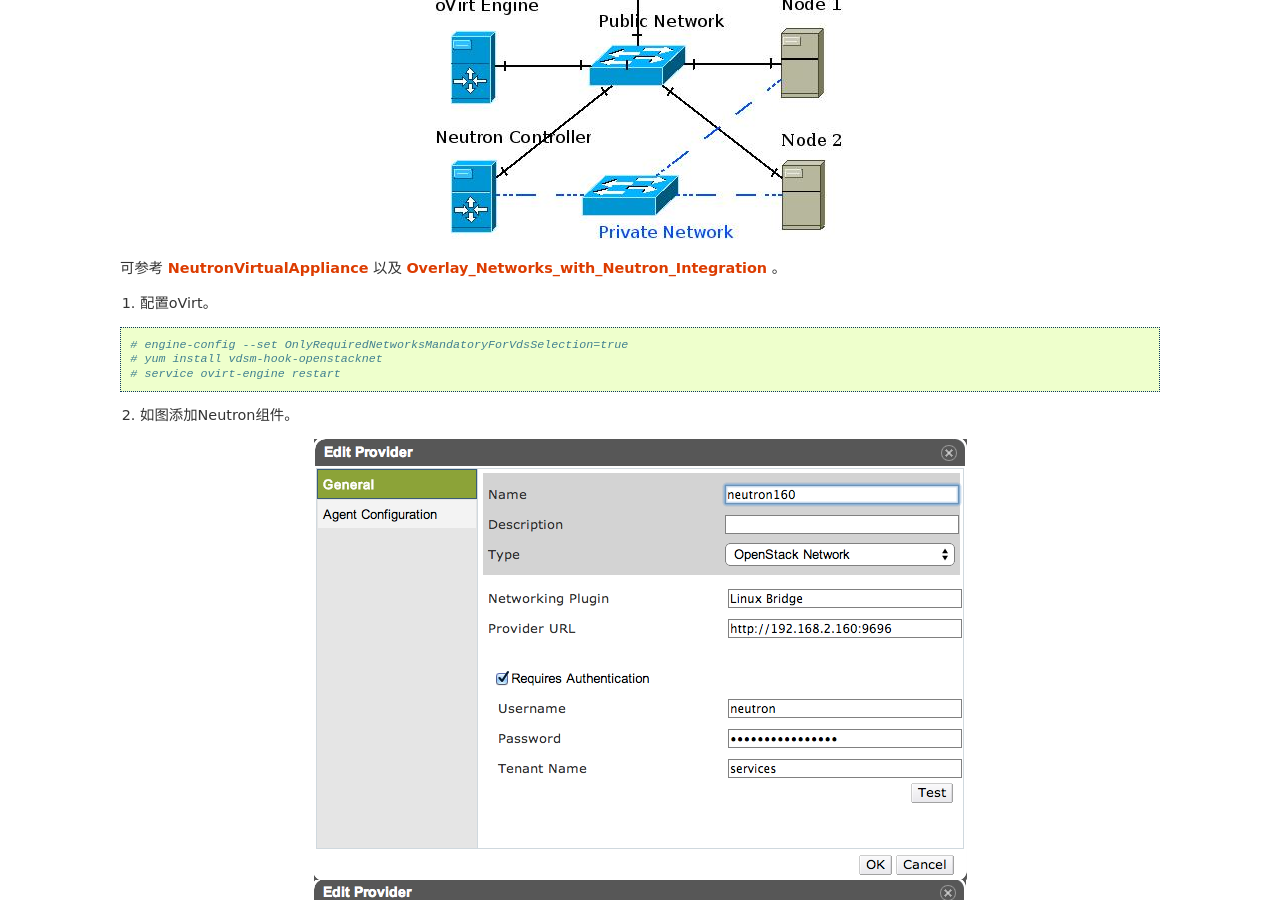
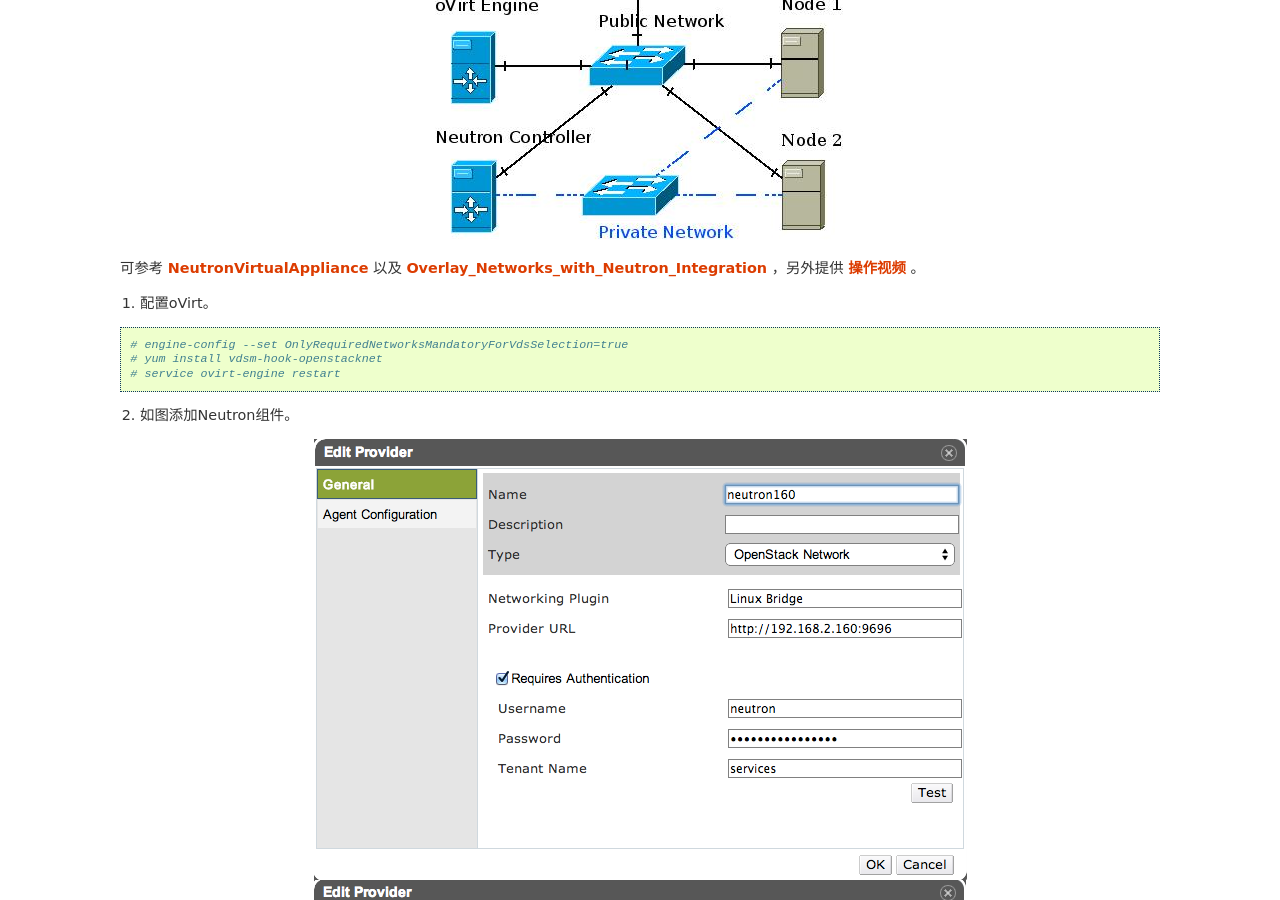
Before and after one commit to lofyer/InTheCloud, a Sphinx documentation site: the page built from source/posts/appendix01.rst, in a window 1280 px wide and 900 px high, scrolled down 5167 px. Built offline with Sphinx 7.4.7, drawn with Linux system fonts in a browser that asks for light colours; formulas are drawn with MathJax 3.

```diff
--- a/source/posts/appendix01.rst
+++ b/source/posts/appendix01.rst
@@ -131,7 +131,7 @@ Neutron
 .. image:: ../images/apx01-06.jpeg
     :align: center
 
-可参考 `NeutronVirtualAppliance <http://www.ovirt.org/Features/NeutronVirtualAppliance>`_ 以及 `Overlay_Networks_with_Neutron_Integration <http://www.ovirt.org/Overlay_Networks_with_Neutron_Integration>`_ 。
+可参考 `NeutronVirtualAppliance <http://www.ovirt.org/Features/NeutronVirtualAppliance>`_ 以及 `Overlay_Networks_with_Neutron_Integration <http://www.ovirt.org/Overlay_Networks_with_Neutron_Integration>`_ ，另外提供 `操作视频 <http://pan.baidu.com/s/1o6G61vG>`_ 。
 
 1. 配置oVirt。
 
--- a/source/posts/appendix02.rst
+++ b/source/posts/appendix02.rst
@@ -33,7 +33,7 @@ CPU
 
     .. code::
 
-        # ount tmpfs cgroup_root /sys/fs/cgroup
+        # mount tmpfs cgroup_root /sys/fs/cgroup
         # mkdir /sys/fs/cgroup/blkio
         # mount -t cgroup -o blkio none /sys/fs/cgroup/blkio
 
```
